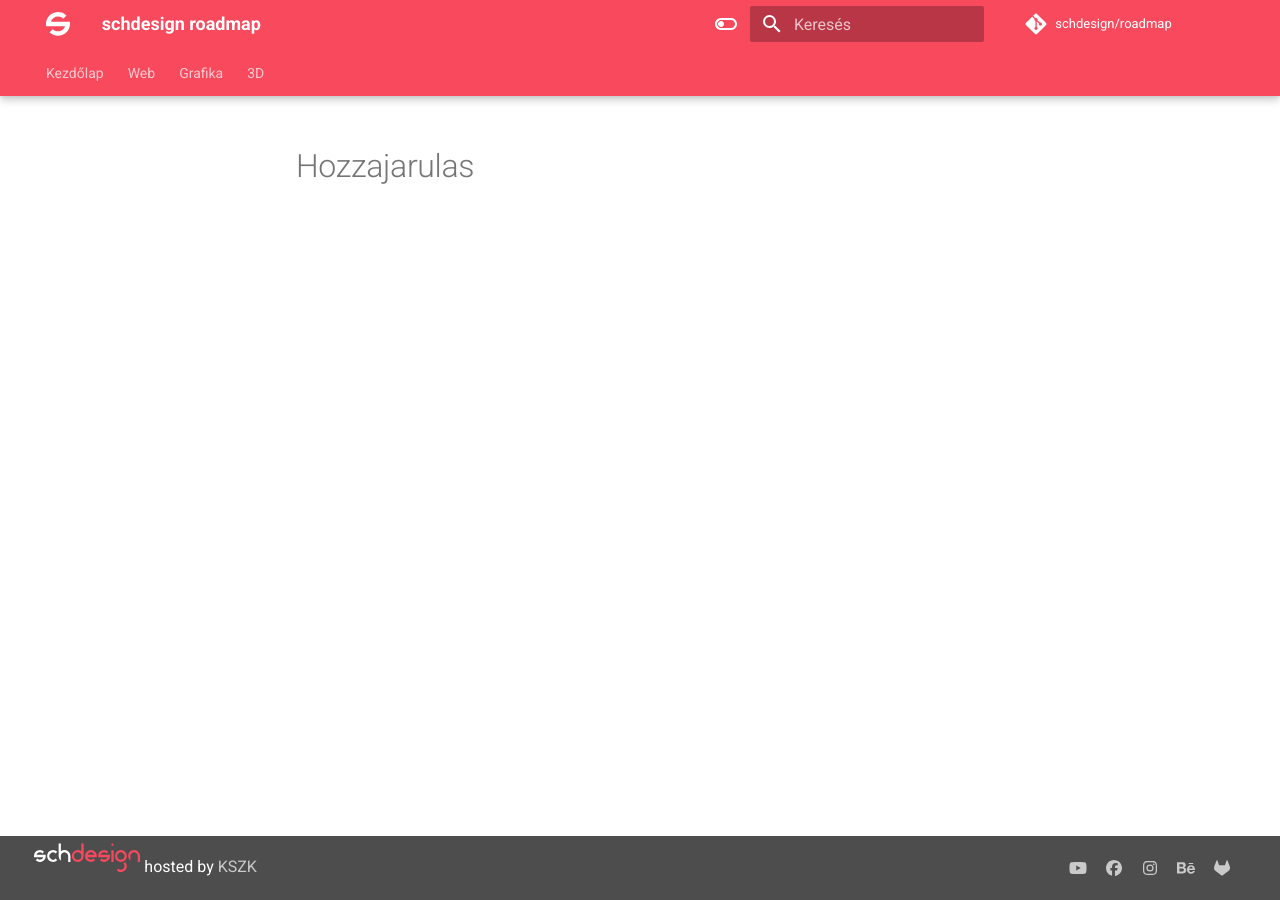
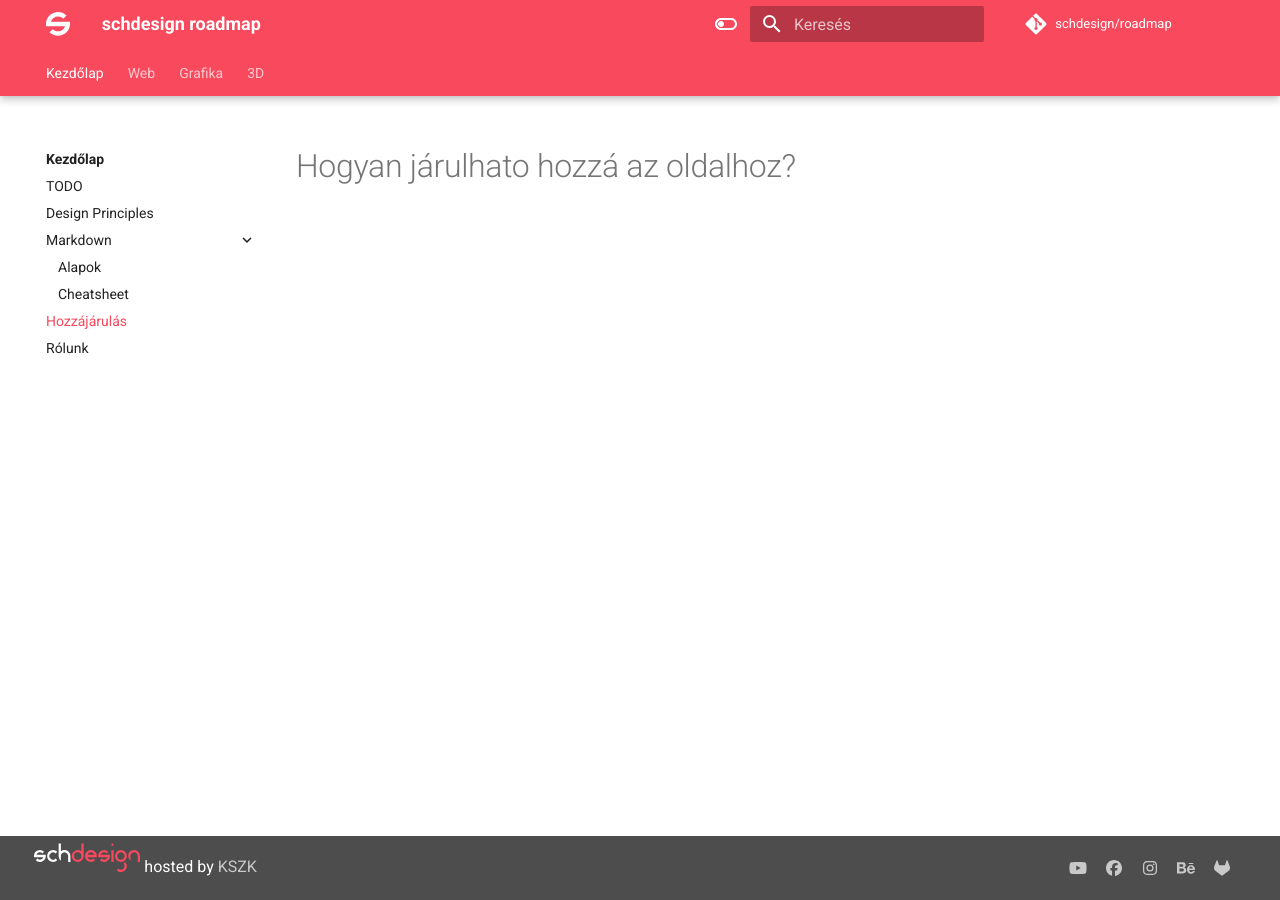
Before and after one commit to simonyiszk/schdesign-roadmap, an MkDocs documentation site: the page built from docs/schdesign/tutorial/hozzajarulas.md, in a window 1280 px wide. Built offline with MkDocs 1.6.1 and Material for MkDocs 9.7.7, drawn with Linux system fonts in a browser that asks for light colours; comment, search, counter and statistics services are not loaded; some of the changed lines change nothing that is shown.

Commit message:
updated link

```diff
--- a/docs/schdesign/tutorial/hozzajarulas.md
+++ b/docs/schdesign/tutorial/hozzajarulas.md
@@ -1,3 +1,5 @@
 ---
 Title: Hozzájárulás
 ---
+
+# Hogyan járulhato hozzá az oldalhoz?
--- a/mkdocs.yml
+++ b/mkdocs.yml
@@ -138,7 +138,7 @@ nav:
     - Markdown:
       - Alapok: schdesign/tutorial/markdown-alapok.md
       - Cheatsheet: schdesign/tutorial/markdown-cheatsheet.md
-    - Hozzájárulás: schdesign/hozzajarulas.md
+    - Hozzájárulás: schdesign/tutorial/hozzajarulas.md
     - Rólunk: schdesign/index.md
   - Web:
     - web/index.md
```
